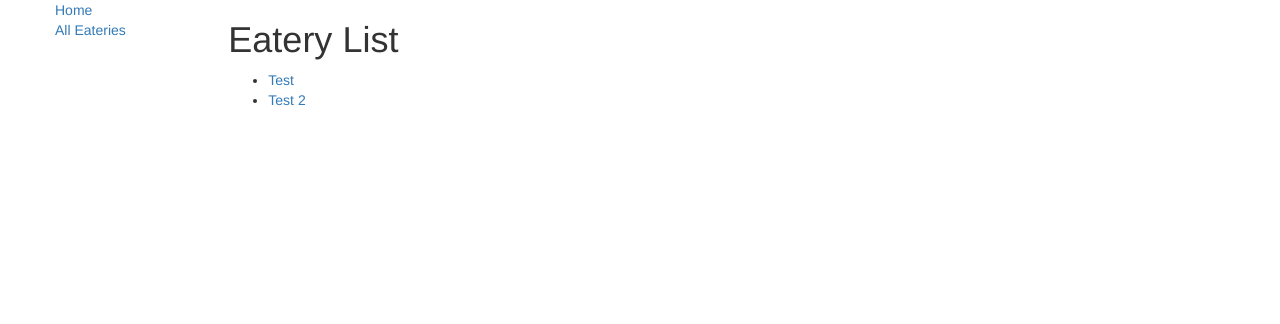
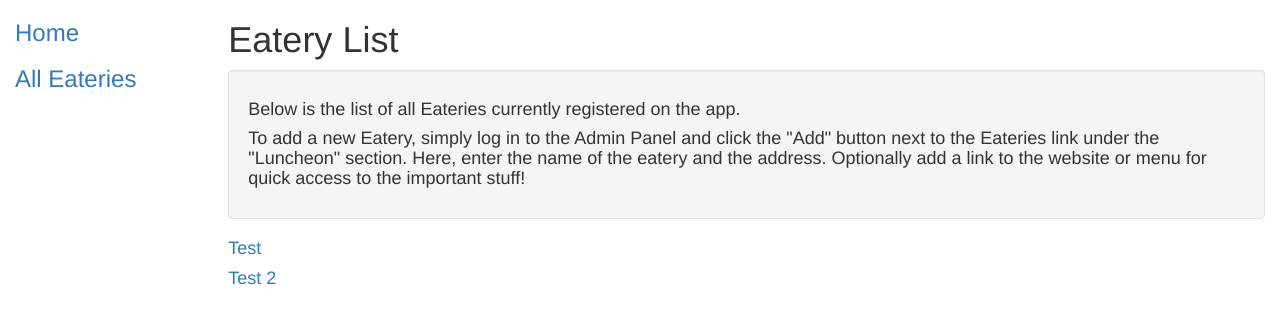
Before and after one commit to adamalmonte/luncheon, a Django app: page /luncheon/eateries/ in a window 1280 px wide. Shown: the top 324 px of the page. Run offline with Django 3.2, Linux system fonts and the light colour scheme; data comes from the database, SQL or seed files in the repository; some libraries are stand-ins or nearby versions.

Commit message:
Removing unused inHouseRating field, adding field for menu, renaming link field, touching up front end

```diff
--- a/luncheon/admin.py
+++ b/luncheon/admin.py
@@ -5,7 +5,7 @@ from .models import Eatery
 
 
 class EateryAdmin(admin.ModelAdmin):
-	list_display=('name', 'address', 'inHouseStarRating', 'id')
-	fields=['name', 'address', ('inHouseStarRating')]
+	list_display=('name', 'address', 'id')
+	fields=['name', 'address', ('website_link', 'menu_link')]
 
 admin.site.register(Eatery, EateryAdmin)
--- a/luncheon/css/styles.css
+++ /dev/null
@@ -1,3 +0,0 @@
-.sidebar-nav {
-	list-style: none;
-}
--- a/luncheon/models.py
+++ b/luncheon/models.py
@@ -27,25 +27,20 @@ class Eatery(models.Model):
 		null=True
 	)
 
-	inHouseStarRating = models.IntegerField(
-		verbose_name="Star Rating (Fueled)",
-		validators = [
-			MaxValueValidator(5),
-			MinValueValidator(1)
-		],
+	website_link = models.URLField(
 		blank=True,
 		null=True
 	)
 
-	link = models.URLField(
+	menu_link = models.URLField(
 		blank=True,
 		null=True
 	)
 
 	# Metadata
 	class Meta:
-		ordering = ["inHouseStarRating"]
-		verbose_name_plural = "eateries"
+		ordering = ['name']
+		verbose_name_plural = 'eateries'
 
 	# Methods
 	def get_absolute_url(self):
@@ -92,15 +87,13 @@ class Eatery(models.Model):
 
 		place_details = gmaps.places(self.name, latLong, 100)
 
-		#place_details = {'results': [{'price_level' : 1}]}
-
 		if (place_details is not None):
 			# try to see if restaurant is open now
 			try:
 				if place_details['results'][0]['opening_hours']['open_now']:
-					open_now = "Yes!"
+					open_now = 'Yes!'
 				else:
-					open_now = "Nope!"
+					open_now = 'Nope!'
 			except KeyError:
 				pass
 
--- /dev/null
+++ b/luncheon/static/css/styles.css
@@ -0,0 +1,6 @@
+.sidebar-nav,
+.eatery-list {
+    margin-top: 20px;
+    padding: 0;
+    list-style: none;
+}
--- a/luncheon/templates/base.html
+++ b/luncheon/templates/base.html
@@ -3,7 +3,7 @@
 <head>
   <!-- source: https://developer.mozilla.org/en-US/docs/Learn/Server-side/Django/Home_page -->
 
-  {% block title %}<title>Fueled Backend Test - Luncheon</title>{% endblock %}
+  {% block title %}<title>Lunch Dispute Resolution Software</title>{% endblock %}
   <meta charset="utf-8">
   <meta name="viewport" content="width=device-width, initial-scale=1">
   <link rel="stylesheet" href="https://maxcdn.bootstrapcdn.com/bootstrap/3.3.7/css/bootstrap.min.css">
@@ -12,19 +12,19 @@
 
   <!-- Add additional CSS in static file -->
   {% load static %}
-  <link rel="stylesheet" href="{% static 'css/styles.css' %}">
+  <link rel="stylesheet" href="{% static '/css/styles.css' %}">
 </head>
 
 <body>
 
-  <div class="container-fluid">
+  <div class="container-fluid  content">
 
     <div class="row">
-      <div class="col-sm-2">
+      <div class="col-sm-2  sidenav">
       {% block sidebar %}
       <ul class="sidebar-nav">
-          <li><a href="{% url 'index' %}">Home</a></li>
-          <li><a href="{% url 'eateries' %}">All Eateries</a></li>
+          <li><a href="{% url 'index' %}"><h3>Home</h3></a></li>
+          <li><a href="{% url 'eateries' %}"><h3>All Eateries</h3></a></li>
       </ul>
      {% endblock %}
       </div>
--- a/luncheon/templates/index.html
+++ b/luncheon/templates/index.html
@@ -3,8 +3,10 @@
 {% block content %}
 <h1>Luncheon</h1>
 
-  <p>Welcome to Fueled's Lunch Dispute Resolution Software.</p>
+<div class="well">
+	<h4>Welcome to Fueled's Lunch Dispute Resolution Software!</h4>
 
-  <p>Currently, the team has registered {{ numEateries }} eateries on this app.</p>
+	<p>Currently, the team has registered {{ numEateries }} eateries on this app. Please navigate to <a href="{% url 'eateries' %}">All Eateries</a> in the navigation area to see them.</p>
+</div>
 
 {% endblock %}
--- a/luncheon/templates/luncheon/eatery_list.html
+++ b/luncheon/templates/luncheon/eatery_list.html
@@ -3,12 +3,28 @@
 {% block content %}
     <h1>Eatery List</h1>
 
+    <div class="well">
+      <h4>Below is the list of all Eateries currently registered on the app.</h4>
+      <h4>To add a new Eatery, simply log in to the Admin Panel and click the "Add" button next to the Eateries link under the "Luncheon" section. Here, enter the name of the eatery and the address. Optionally add a link to the website or menu for quick access to the important stuff!</h4>
+    </div>
+
     {% if eatery_list %}
-    <ul>
+    <ul class="eatery-list">
 
       {% for eatery in eatery_list %}
       <li>
-        <a href="{{ eatery.get_absolute_url }}">{{ eatery.name }}</a>
+        <h4>
+          <span>
+            <a href="{{ eatery.get_absolute_url }}">{{ eatery.name }}</a>
+            {% if eatery.menu_link %}
+            - (<a href="{{ eatery.menu_link }}">Menu</a>)
+            {% endif %}
+
+            {% if eatery.website_link %}
+            - (<a href="{{ eatery.website_link }}">Site</a>)
+            {% endif %}
+          </span>
+        </h4>
       </li>
       {% endfor %}
 
```
Also changed, not shown: luncheon/templates/luncheon/eatery_detail.html (+18 -4 lines).
